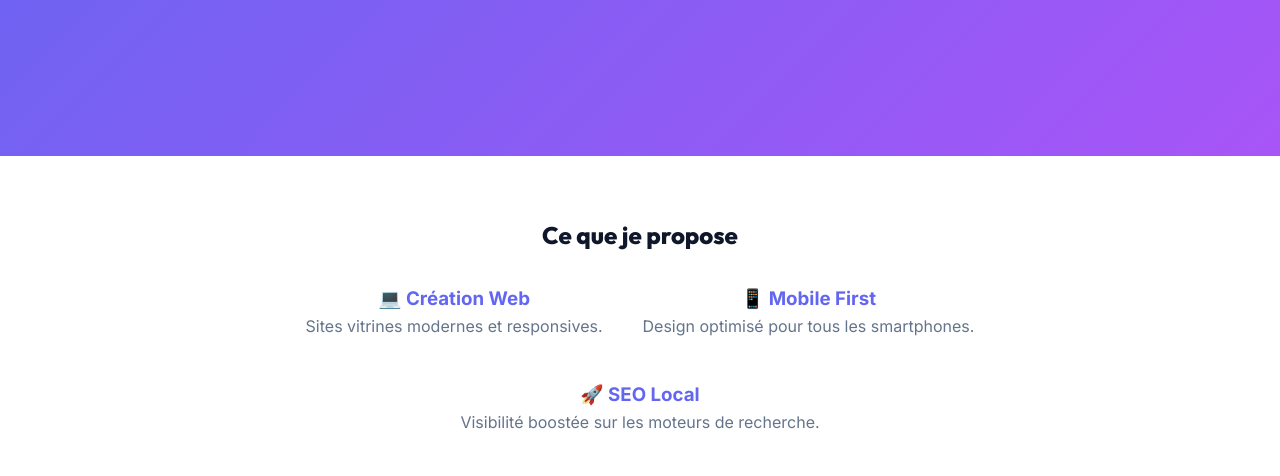
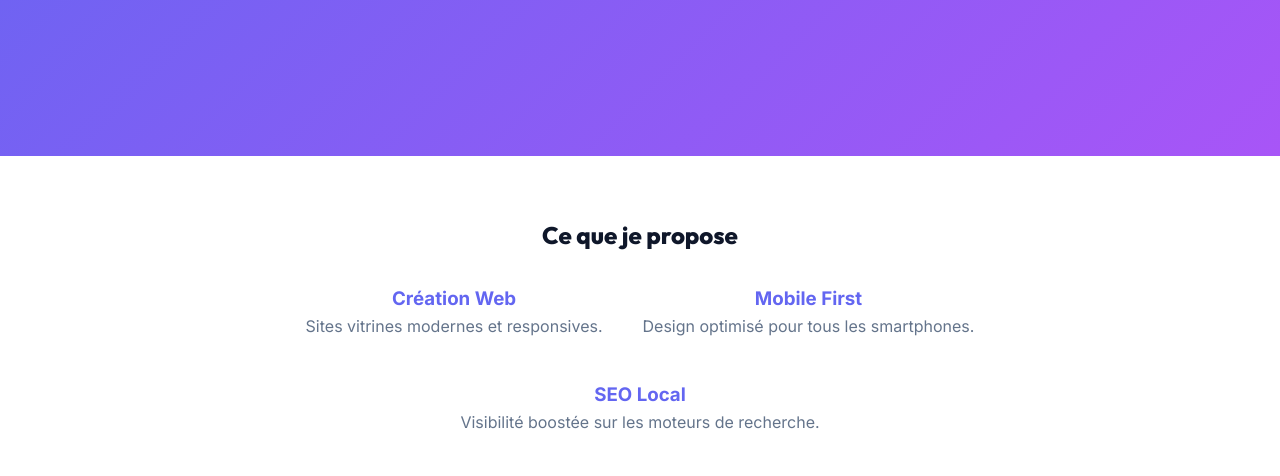
Before and after one commit to adam0911-devcode/mon-portfolio, a plain HTML site: page index.html in a window 1280 px wide. Shown: the part 324-800 px from the top of the page. Drawn offline with Linux system fonts and the light colour scheme.

Commit message:
Update index.html

```diff
--- a/index.html
+++ b/index.html
@@ -98,15 +98,15 @@
     <h2 style="font-family: 'Outfit', sans-serif; margin-bottom: 30px;">Ce que je propose</h2>
     <div style="display: flex; flex-wrap: wrap; justify-content: center; gap: 40px; max-width: 1000px; margin: 0 auto;">
         <div>
-            <h3 style="color: var(--primary);">💻 Création Web</h3>
+            <h3 style="color: var(--primary);">Création Web</h3>
             <p style="color: var(--text-gray);">Sites vitrines modernes et responsives.</p>
         </div>
         <div>
-            <h3 style="color: var(--primary);">📱 Mobile First</h3>
+            <h3 style="color: var(--primary);">Mobile First</h3>
             <p style="color: var(--text-gray);">Design optimisé pour tous les smartphones.</p>
         </div>
         <div>
-            <h3 style="color: var(--primary);">🚀 SEO Local</h3>
+            <h3 style="color: var(--primary);">SEO Local</h3>
             <p style="color: var(--text-gray);">Visibilité boostée sur les moteurs de recherche.</p>
         </div>
     </div>
```
